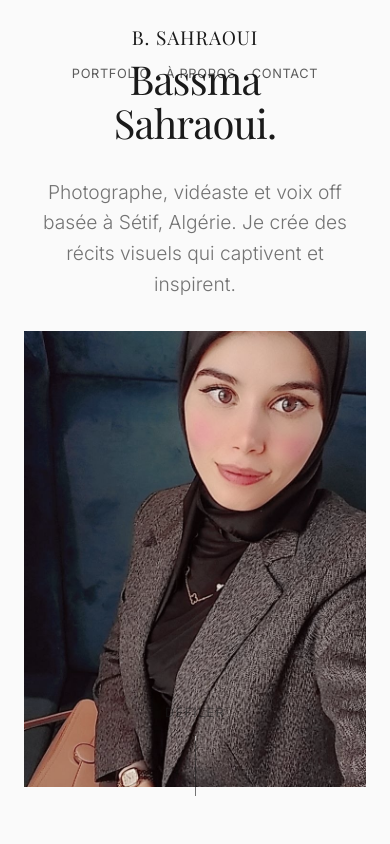
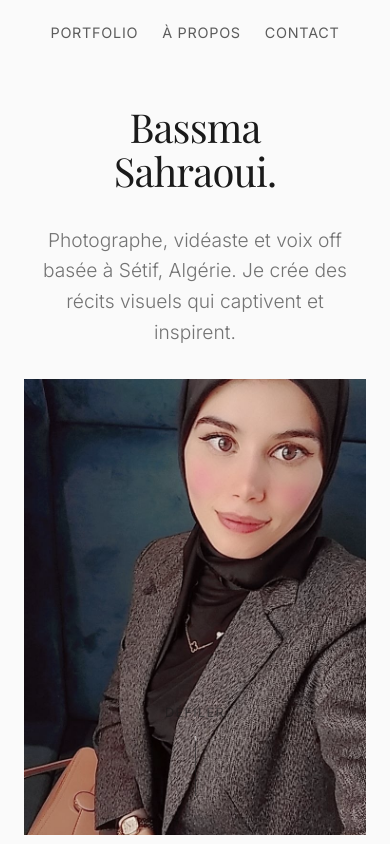
Before and after one commit to thenotoriousTC/portfoliobassma, a React (Vite) app: page / in a window 390 px wide. Shown: the top 844 px of the page. Built offline with nearby package versions, Linux system fonts and the light colour scheme; a web font is replaced by a local one.

Commit message:
style: refine mobile app bar and hero spacing

```diff
--- a/src/index.css
+++ b/src/index.css
@@ -356,14 +356,22 @@ h1, h2, h3, h4, h5, h6, .serif {
 @media (max-width: 768px) {
   .nav-header {
     padding: 1.5rem;
-    flex-direction: column;
-    gap: 1rem;
+    flex-direction: row;
+    justify-content: center;
+  }
+  .logo {
+    display: none;
   }
   .nav-links {
-    gap: 1rem;
-    font-size: 0.8rem;
+    gap: 1.5rem;
+    font-size: 0.9rem;
+    justify-content: center;
+    width: 100%;
   }
-  .hero-section { padding: 0 1.5rem; }
+  .hero-section {
+    padding: 0 1.5rem;
+    padding-top: 6rem;
+  }
   .gallery-section { padding: 4rem 1.5rem; }
   .gallery-grid { gap: 5rem; }
   .hero-text h1 { font-size: 3rem; }
```
